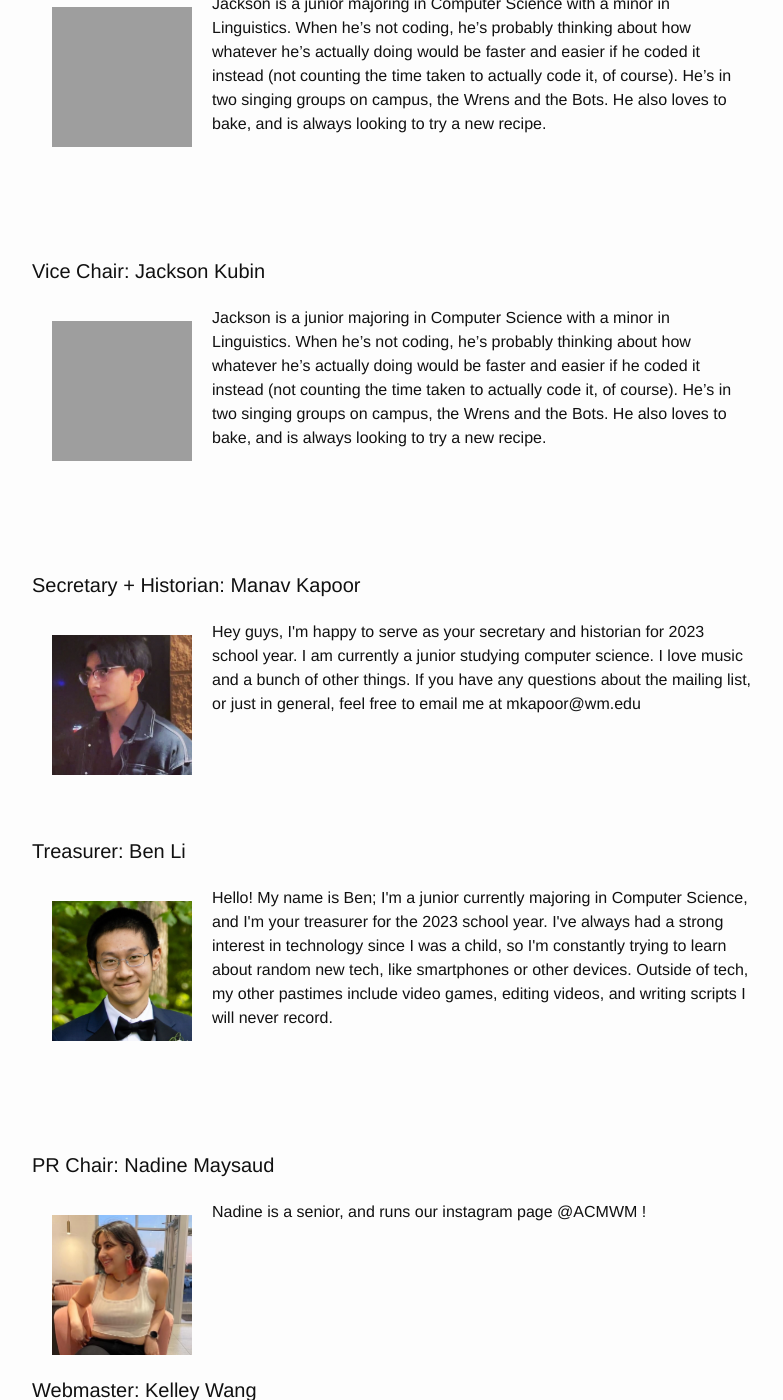
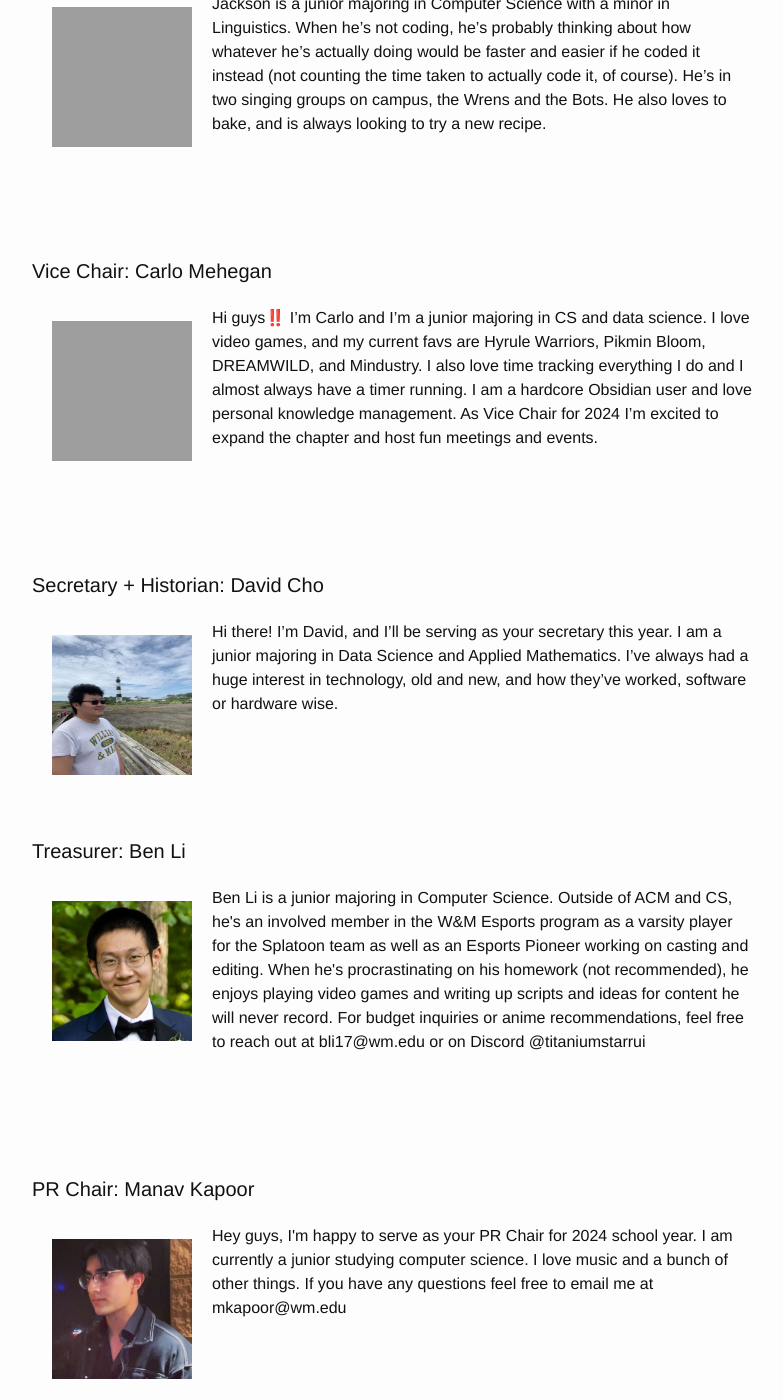
Before and after one commit to ACMWM/acmwm.github.io, a Jekyll site: the page built from _pages/officers.md, in a window 1280 px wide and 1400 px high, scrolled down 314 px. Shown: the whole window, without its empty margins (238-1021 px from the left). Built offline with Jekyll 4.4.1, drawn with Linux system fonts in a browser that asks for light colours; some of the changed text lies outside the part shown; grey boxes are pictures that could not be loaded.

Commit message:
Update officers page

```diff
--- a/_config.yml
+++ b/_config.yml
@@ -24,7 +24,7 @@ exclude: [LICENSE, post-receive, deploy.sh]
 # Build settings
 markdown: kramdown
 
-year: 2023
+year: 2024
 officers:
   - job: Chair
     name: Jackson Kubin
@@ -32,28 +32,29 @@ officers:
     bio: >
               Jackson is a junior majoring in Computer Science with a minor in Linguistics. When he’s not coding, he’s probably thinking about how whatever he’s actually doing would be faster and easier if he coded it instead (not counting the time taken to actually code it, of course). He’s in two singing groups on campus, the Wrens and the Bots. He also loves to bake, and is always looking to try a new recipe.
   - job: Vice Chair
-    name: Jackson Kubin
-    pic: jackson.jpg
+    name: Carlo Mehegan
+    pic: carlo.jpg
     bio: >
-        Jackson is a junior majoring in Computer Science with a minor in Linguistics. When he’s not coding, he’s probably thinking about how whatever he’s actually doing would be faster and easier if he coded it instead (not counting the time taken to actually code it, of course). He’s in two singing groups on campus, the Wrens and the Bots. He also loves to bake, and is always looking to try a new recipe.
+        Hi guys‼️ I’m Carlo and I’m a junior majoring in CS and data science. I love video games, and my current favs are Hyrule Warriors, Pikmin Bloom, DREAMWILD, and Mindustry. I also love time tracking everything I do and I almost always have a timer running. I am a hardcore Obsidian user and love personal knowledge management. As Vice Chair for 2024 I’m excited to expand the chapter and host fun meetings and events.
 
   - job: Secretary + Historian
-    name: Manav Kapoor
-    pic: manav.jpg
+    name: David Cho
+    pic: david.jpg
     bio: >
-            Hey guys, I'm happy to serve as your secretary and historian for 2023 school year. I am currently a junior studying computer science. I love music and a bunch of other things. If you have any questions about the mailing list, or just in general, feel free to email me at mkapoor@wm.edu
+          Hi there! I’m David, and I’ll be serving as your secretary this year. I am a junior majoring in Data Science and Applied Mathematics. I’ve always had a huge interest in technology, old and new, and how they’ve worked, software or hardware wise.
+
 
   - job: Treasurer
     name: Ben Li
     pic: benLi.jpg
     bio: >
-              Hello! My name is Ben; I'm a junior currently majoring in Computer Science, and I'm your treasurer for the 2023 school year. I've always had a strong interest in technology since I was a child, so I'm constantly trying to learn about random new tech, like smartphones or other devices. Outside of tech, my other pastimes include video games, editing videos, and writing scripts I will never record.
+              Ben Li is a junior majoring in Computer Science. Outside of ACM and CS, he's an involved member in the W&M Esports program as a varsity player for the Splatoon team as well as an Esports Pioneer working on casting and editing. When he's procrastinating on his homework (not recommended), he enjoys playing video games and writing up scripts and ideas for content he will never record. For budget inquiries or anime recommendations, feel free to reach out at bli17@wm.edu or on Discord @titaniumstarrui
 
   - job: PR Chair
-    name: Nadine Maysaud
-    pic: nadine2.jpg
+    name: Manav Kapoor
+    pic: manav.jpg
     bio: >
-              Nadine is a senior, and runs our instagram page @ACMWM !
+             Hey guys, I'm happy to serve as your PR Chair for 2024 school year. I am currently a junior studying computer science. I love music and a bunch of other things. If you have any questions feel free to email me at mkapoor@wm.edu
 
   - job: Webmaster
     name: Kelley Wang
@@ -66,6 +67,11 @@ officers:
     pic: tbapic.jpg
     bio:
 
+  - job: Cypher Chair
+    name: Krishna Swaminathan
+    pic: tbapic.jpg
+    bio:
+
   - job: TIP Chair
     name: TJ Brodowski
     pic: tj.jpg
@@ -73,10 +79,10 @@ officers:
              Hey everyone, I'm excited to be the new TIP chair this year as I help better prepare y'all for interviews and let you know about internship/job opportunities. I'm currently a Junior majoring in Computer Science and minoring in History. I really like traveling and camping. I'm also the president of the Clay Target Club so come check us out. If you have any questions, feel free to email me at tmbrodowski@wm.edu
 
   - job: Hackathon Chair
-    name: Sam Murad
-    pic: sam.jpg
+    name: Felix Iov
+    pic: felix.jpg
     bio: >
-             Sam is a sophomore who plans on double majoring in Economics and Finance. He has had many years of computer science background, taking courses such as data structures, programming for data science, AP Computer Science A, and more. For fun, Sam enjoys many things, such as hanging out with friends, playing PC and Nintendo switch games, and playing soccer and spikeball.
+             Felix Iov is a sophomore majoring in computer science, with interests in physics and math. He is always eager to learn about all the niche quirks that come with software and hardware. For fun, he enjoys biking, playing games, and listening to music.
 
   - job: Faculty Advisor
     name: Jim Deverick
```
Also changed, not shown: images/officers/david.jpg (added), images/officers/felix.jpg (added), images/officers/tj.jpg, 1 other file.
